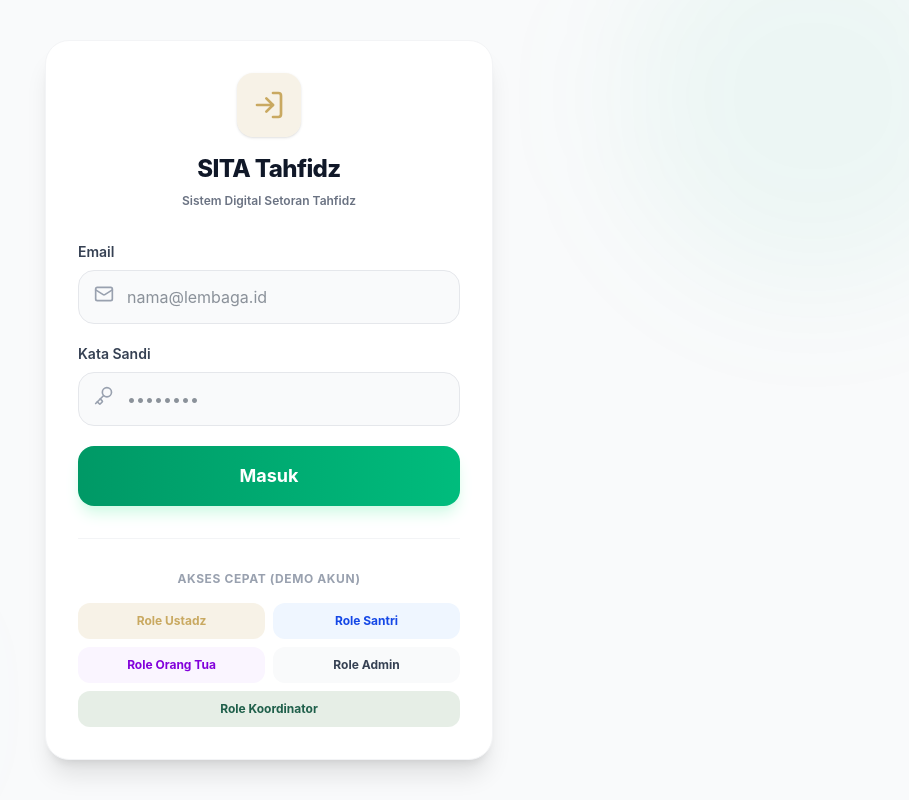
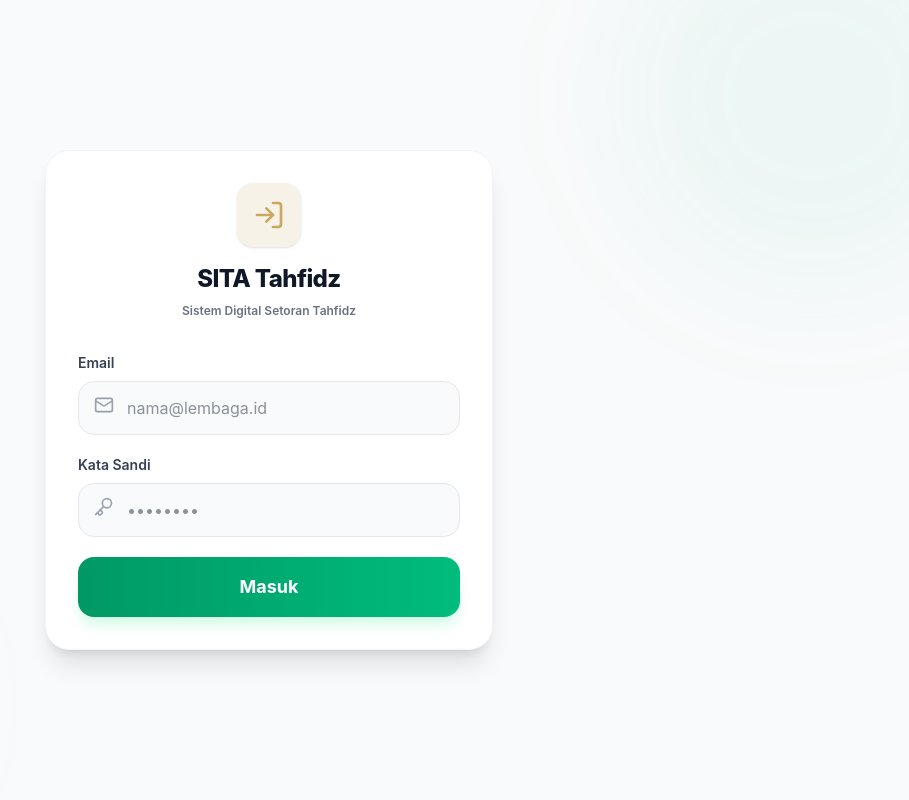
Before and after one commit to ametriyadhi/tahfidzMutqin, a React (Vite) app in the folder sita-frontend/: page /login in a window 1280 px wide. Shown: the whole page, without its empty margins (371-1280 px from the left). Built offline with nearby package versions, Linux system fonts and the light colour scheme; no server answers.

Commit message:
feat(login): remove quick demo login access buttons to prepare SITA for production deployment

```diff
--- a/sita-frontend/src/pages/Login.tsx
+++ b/sita-frontend/src/pages/Login.tsx
@@ -39,34 +39,6 @@ export const Login: React.FC = () => {
       }
     } catch (err: any) {
       setError(err.message || 'Email atau password salah');
-    } finally {
-      setLoading(false);
-    }
-  };
-
-  const handleQuickLogin = async (role: string) => {
-    setError(null);
-    setLoading(true);
-    const demoEmail = `${role}@sita.id`;
-    const demoPassword = 'password123';
-
-    try {
-      const user = await api.login(demoEmail, demoPassword);
-      if (user.role === 'ustadz') {
-        navigate('/');
-      } else if (user.role === 'student') {
-        navigate('/student/dashboard');
-      } else if (user.role === 'parent') {
-        navigate('/parent/dashboard');
-      } else if (user.role === 'admin') {
-        navigate('/admin/dashboard');
-      } else if (user.role === 'koordinator') {
-        navigate('/coordinator/dashboard');
-      } else {
-        navigate('/');
-      }
-    } catch (err: any) {
-      setError(err.message || 'Gagal login demo');
     } finally {
       setLoading(false);
     }
@@ -138,44 +110,6 @@ export const Login: React.FC = () => {
           </button>
         </form>
 
-        {/* Quick Demo Login */}
-        <div className="mt-8 pt-8 border-t border-gray-100">
-          <p className="text-xs text-center font-bold tracking-wider text-gray-400 uppercase mb-4">
-            Akses Cepat (Demo Akun)
-          </p>
-          <div className="grid grid-cols-2 gap-2">
-            <button
-              onClick={() => handleQuickLogin('ustadz')}
-              className="py-2.5 px-3 bg-emerald-50 hover:bg-emerald-100 text-emerald-700 rounded-xl text-xs font-bold transition-all"
-            >
-              Role Ustadz
-            </button>
-            <button
-              onClick={() => handleQuickLogin('student')}
-              className="py-2.5 px-3 bg-blue-50 hover:bg-blue-100 text-blue-700 rounded-xl text-xs font-bold transition-all"
-            >
-              Role Santri
-            </button>
-            <button
-              onClick={() => handleQuickLogin('parent')}
-              className="py-2.5 px-3 bg-purple-50 hover:bg-purple-100 text-purple-700 rounded-xl text-xs font-bold transition-all"
-            >
-              Role Orang Tua
-            </button>
-            <button
-              onClick={() => handleQuickLogin('admin')}
-              className="py-2.5 px-3 bg-gray-50 hover:bg-gray-100 text-gray-700 rounded-xl text-xs font-bold transition-all"
-            >
-              Role Admin
-            </button>
-            <button
-              onClick={() => handleQuickLogin('koordinator')}
-              className="py-2.5 px-3 bg-indigo-50 hover:bg-indigo-100 text-indigo-700 rounded-xl text-xs font-bold transition-all col-span-2"
-            >
-              Role Koordinator
-            </button>
-          </div>
-        </div>
       </div>
     </div>
   );
```
